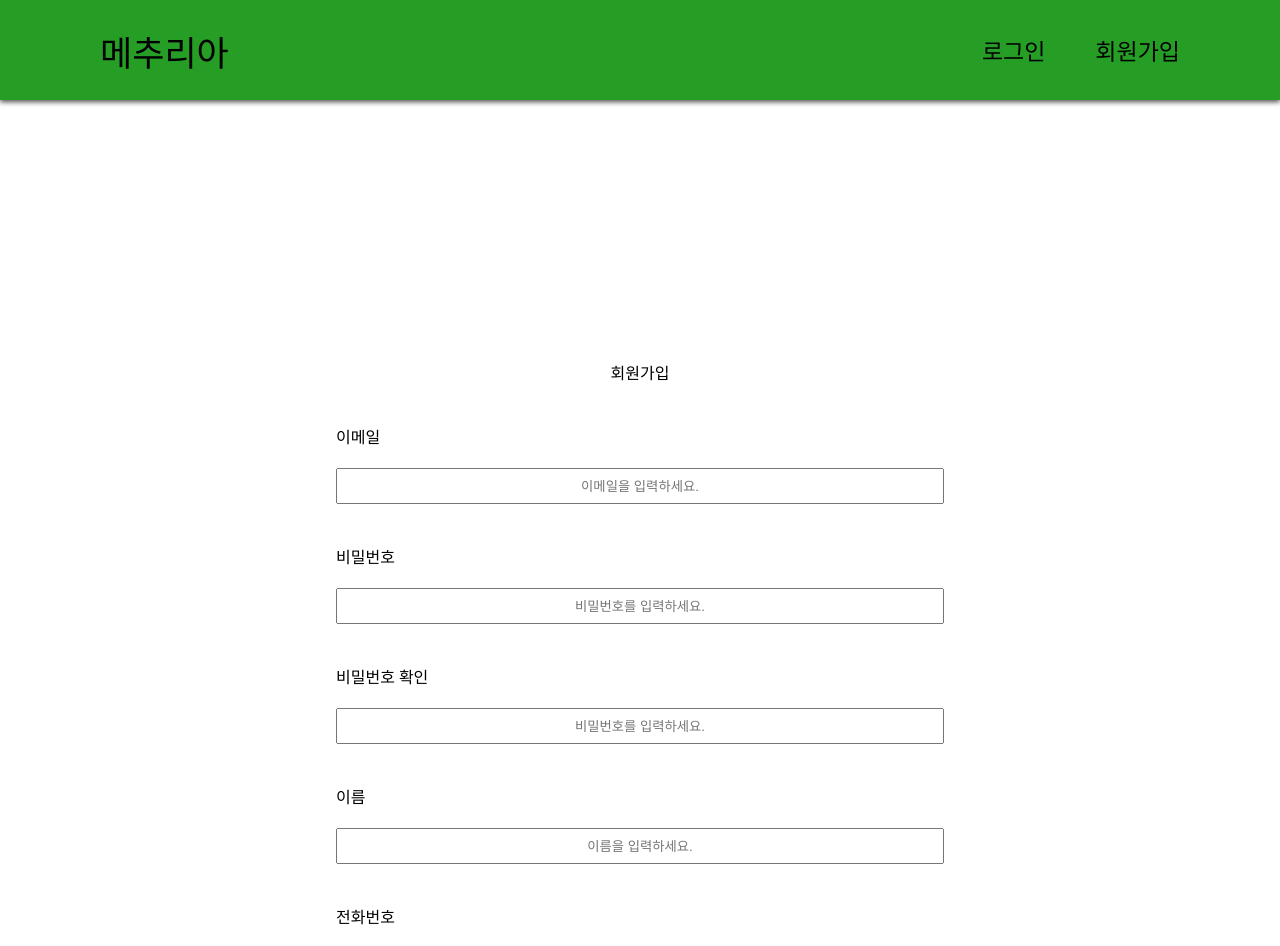
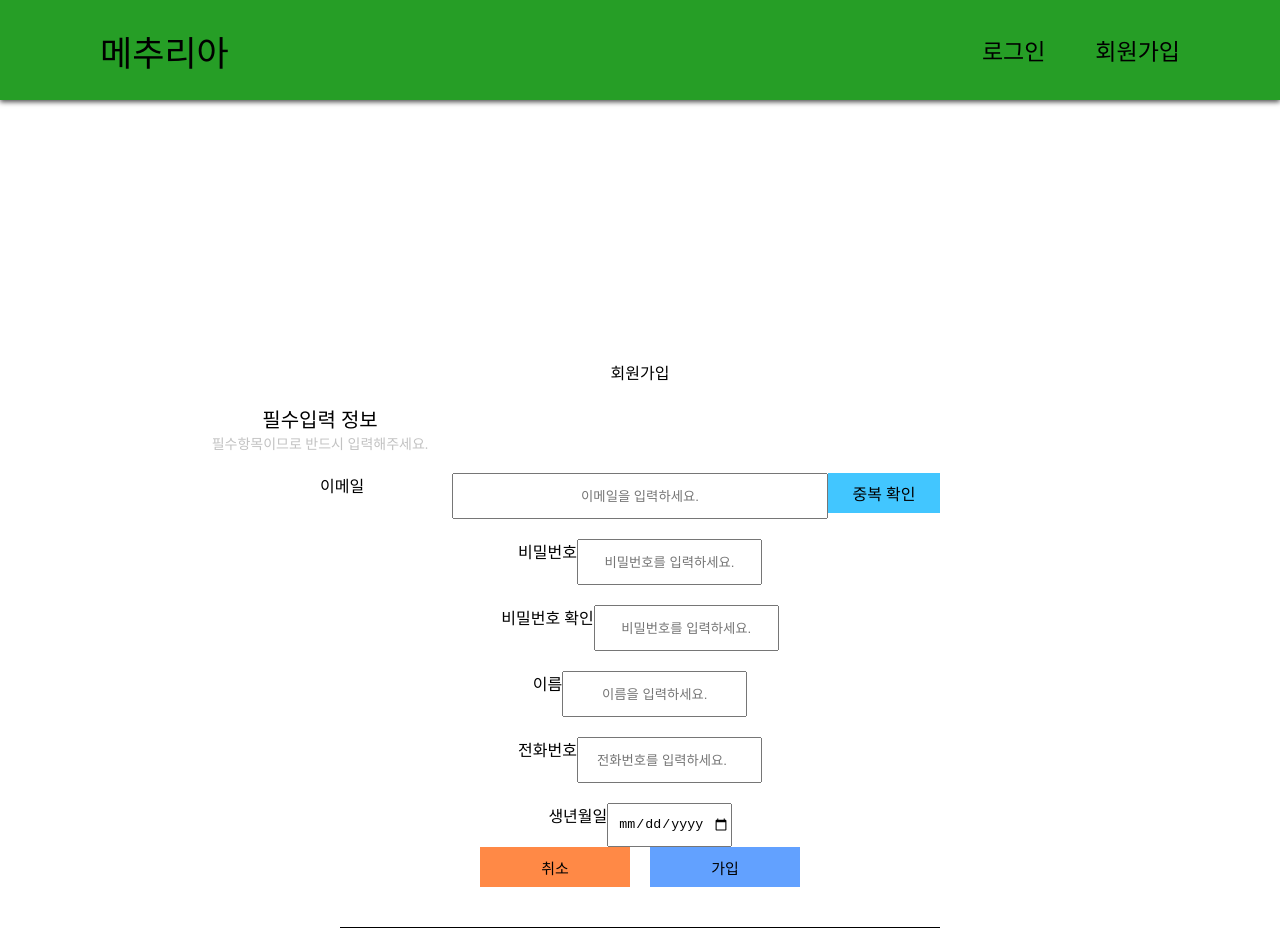
Before and after one commit to quailss/Mechulia-Front, a React (Create React App) app: page /create-account in a window 1280 px wide. Shown: the top 946 px of the page. Built offline with nearby package versions, Linux system fonts and the light colour scheme; a web font is replaced by a local one.

Commit message:
[FEAT]회원가입 Rest API 작업

```diff
--- a/src/createAccount.tsx
+++ b/src/createAccount.tsx
@@ -1,11 +1,14 @@
-import React from "react";
+import React, { useState } from "react";
 import { useForm } from "react-hook-form";
 import { useNavigate } from "react-router-dom";
 import styled from "styled-components";
 import Navigation from "./components/nav";
+import axios from "axios";
+import { KAKAO_AUTH_URL, NAVER_AUTH_URL } from "./oauth";
 
 const Wrapper = styled.div`
   display: flex;
+  flex-direction: column;
   justify-content: center;
 `;
 
@@ -23,51 +26,70 @@ const CreateAccountTitle = styled.div`
   margin-bottom: 20px;
 `;
 
-const Email = styled.div`
+const InfoTitle = styled.div`
   display: flex;
   flex-direction: column;
-  gap: 20px;
+  align-items: center;
+  width: 640px;
+`;
+
+const InfoFirstTitle = styled.span`
+  font-size: 20px;
+`;
+
+const InfoSecondTitle = styled.span`
+  color: #6666;
+  font-size: 14px;
+`;
+
+const Email = styled.div`
+  width: 640px;
+  display: grid;
+  grid-template-columns: 1fr 376px 1fr;
   margin-top: 20px;
 `;
 
+const CheckEmail = styled.div`
+  display: flex;
+  align-items: center;
+  justify-content: center;
+  height: 40px;
+  background-color: #42c6ff;
+  width: 112px;
+`;
+
 const Password = styled.div`
-  display: flex;
-  flex-direction: column;
-  gap: 20px;
+  display: grid;
+  grid-template-columns: 1fr auto;
   margin-top: 20px;
 `;
 
 const CheckPassword = styled.div`
-  display: flex;
-  flex-direction: column;
-  gap: 20px;
+  display: grid;
+  grid-template-columns: 1fr auto;
   margin-top: 20px;
 `;
 
 const UserName = styled.div`
-  display: flex;
-  flex-direction: column;
-  gap: 20px;
+  display: grid;
+  grid-template-columns: 1fr auto;
   margin-top: 20px;
 `;
 
 const PhoneNumber = styled.div`
-  display: flex;
-  flex-direction: column;
-  gap: 20px;
+  display: grid;
+  grid-template-columns: 1fr auto;
   margin-top: 20px;
 `;
 
 const Date = styled.div`
-  display: flex;
-  flex-direction: column;
-  gap: 20px;
+  display: grid;
+  grid-template-columns: 1fr auto;
   margin-top: 20px;
 `;
 
 const CreatAccountInput = styled.input`
-  width: 600px;
-  height: 30px;
+  height: 40px;
   text-align: center;
 `;
 
@@ -124,6 +146,9 @@ const KaKaoLogin = styled.div`
   justify-content: center;
   margin-bottom: 20px;
   margin-top: 40px;
+  &:active {
+    filter: brightness(70%);
+  }
 `;
 
 const NaverLogin = styled.div`
@@ -134,6 +159,9 @@ const NaverLogin = styled.div`
   align-items: center;
   justify-content: center;
   margin-bottom: 20px;
+  &:active {
+    filter: brightness(70%);
+  }
 `;
 
 interface FormProps {
@@ -145,33 +173,79 @@ interface FormProps {
 }
 
 const CreateAccount: React.FC = () => {
+  const [check, setCheck] = useState("");
+  const [error, setError] = useState("");
+  const checkEmails = async () => {
+    try {
+      const response = await axios.post("http://localhost:8080/auth/register");
+      const Emails: string[] = await response.data;
+      if (Emails.includes(check)) {
+        setError("중복된 이메일이 있습니다.");
+      } else {
+        setError("");
+      }
+    } catch (error) {
+      console.log(error);
+    }
+  };
+  const onChange = (e: React.ChangeEvent<HTMLInputElement>) => {
+    setCheck(e.currentTarget.value);
+  };
+
   const onClick = () => {
-    nvigate("/");
+    navigate("/");
   };
-  const nvigate = useNavigate();
+
+  const navigate = useNavigate();
   const {
     register,
     handleSubmit,
     formState: { errors },
   } = useForm<FormProps>();
-  const onValid = () => {
-    alert("가입되었습니다.");
-    nvigate("/login");
+  const onValid = async ({
+    email,
+    password,
+    name,
+    number,
+    date,
+  }: FormProps) => {
+    try {
+      await axios.post("http://localhost:8080/auth/register", {
+        email,
+        password,
+        name,
+        number,
+        date,
+      });
+      alert("가입되었습니다.");
+      navigate("/login");
+    } catch (error) {
+      console.error(error);
+    }
   };
   return (
     <Wrapper>
       <Navigation />
+      <CreateAccountTitle>회원가입</CreateAccountTitle>
+      <InfoTitle>
+        <InfoFirstTitle>필수입력 정보</InfoFirstTitle>
+        <InfoSecondTitle>필수항목이므로 반드시 입력해주세요.</InfoSecondTitle>
+      </InfoTitle>
       <CreateAccountForm onSubmit={handleSubmit(onValid)}>
-        <CreateAccountTitle>회원가입</CreateAccountTitle>
         <Email>
           <span>이메일</span>
           <CreatAccountInput
             type="email"
             placeholder="이메일을 입력하세요."
-            {...register("email", { required: "이메일은 필수입니다." })}
+            {...register("email", {
+              required: "이메일은 필수입니다.",
+              onChange: onChange,
+            })}
           />
-          <Errors>{errors.email?.message}</Errors>
+          <CheckEmail onClick={() => checkEmails}>중복 확인</CheckEmail>
         </Email>
+        <Errors>{errors.email?.message}</Errors>
+        <Errors>{error}</Errors>
         <Password>
           <span>비밀번호</span>
           <CreatAccountInput
@@ -237,8 +311,12 @@ const CreateAccount: React.FC = () => {
           <CreateAccountBtn>가입</CreateAccountBtn>
         </CreateAccountOrOut>
         <Line />
-        <KaKaoLogin>카카오 로그인</KaKaoLogin>
-        <NaverLogin>네이버 로그인</NaverLogin>
+        <a href={KAKAO_AUTH_URL}>
+          <KaKaoLogin>카카오 로그인</KaKaoLogin>
+        </a>
+        <a href={NAVER_AUTH_URL}>
+          <NaverLogin>네이버 로그인 </NaverLogin>
+        </a>
       </CreateAccountForm>
     </Wrapper>
   );
```
